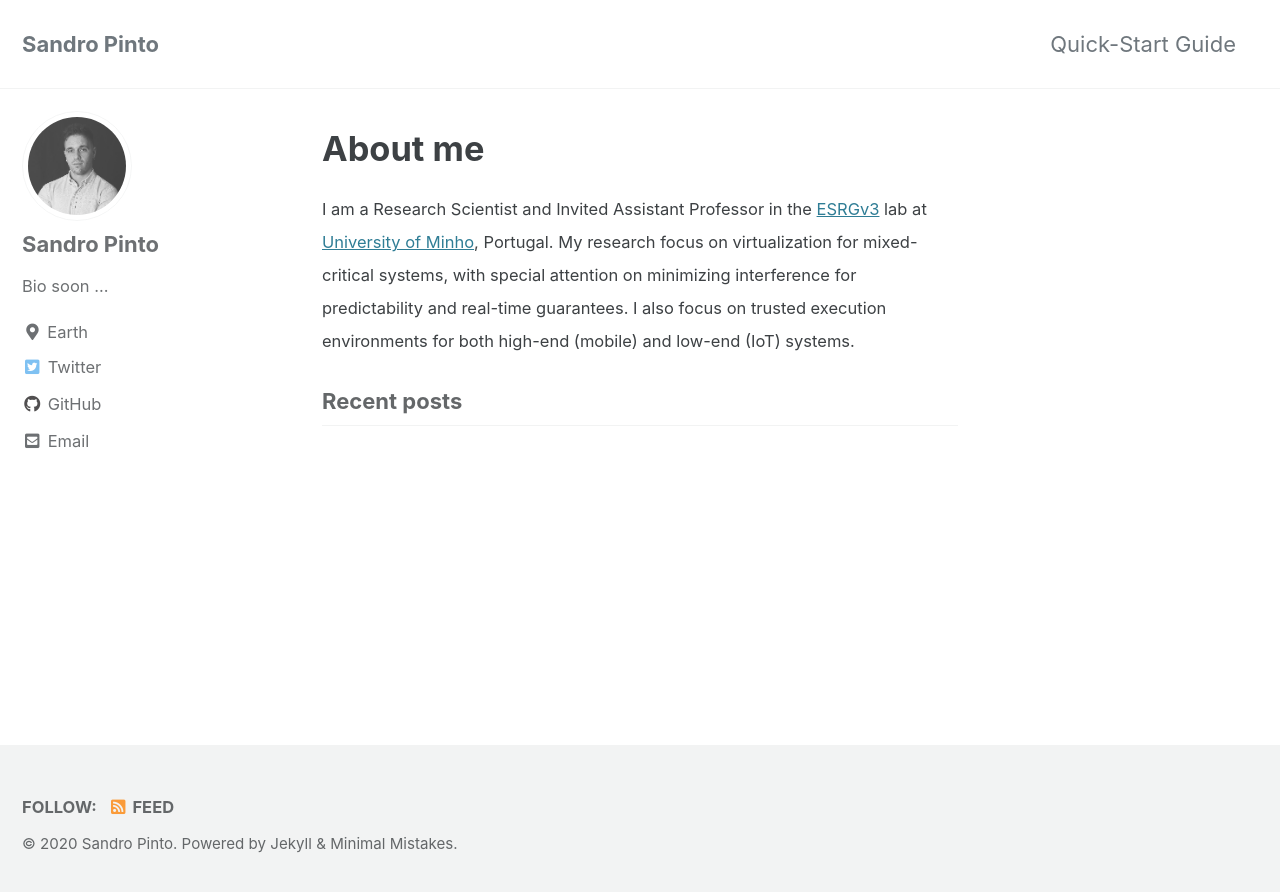
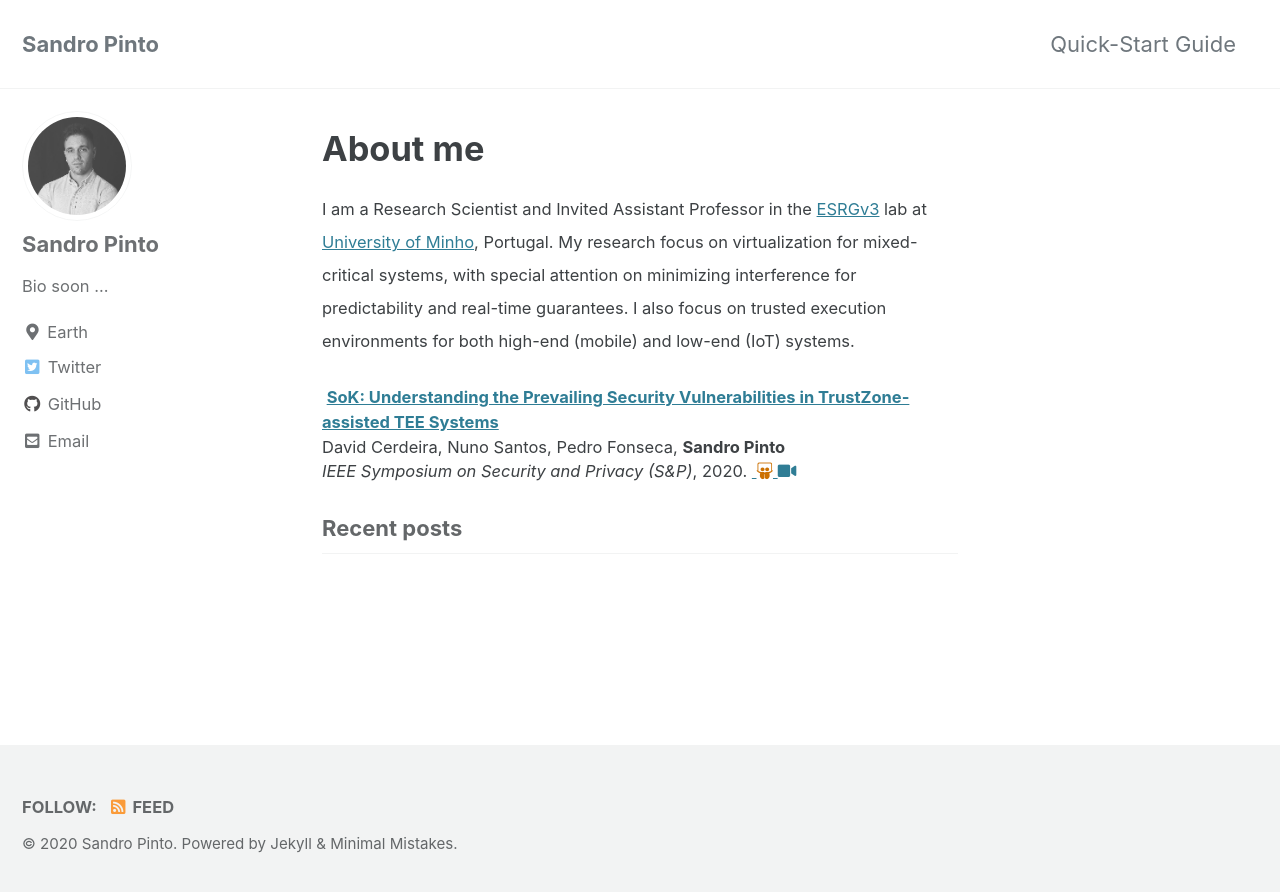
Before and after one commit to sandro2pinto/sandro2pinto.github.io, a Jekyll site: the page built from index.html, in a window 1280 px wide. Shown: the top 892 px of the page. Built offline with Jekyll 4.4.1, drawn with Linux system fonts in a browser that asks for light colours; cached includes are drawn as plain includes; the list of posts is cut into pages by our own code.

Commit message:
Add sp2020 paper

```diff
--- a/index.html
+++ b/index.html
@@ -10,3 +10,12 @@ author_profile: true
     minimizing interference for predictability and real-time guarantees. I also focus on
     trusted execution environments for both high-end (mobile) and low-end (IoT) systems.
 </small></p>
+
+<tr><small><td></td><td><div> <i class="fab fa-file-pdf-o"></i>
+    <b> <a class="pub-title" href="files/sp2020-tees.pdf">SoK: Understanding the Prevailing Security Vulnerabilities in TrustZone-assisted TEE Systems</a> </b>
+    <br /> David Cerdeira, Nuno Santos, Pedro Fonseca, <b>Sandro Pinto</b>
+    <br /> <em>IEEE Symposium on Security and Privacy (S&P)</em>, 2020.
+    <a href="files/sp2020-tees.pdf" class="nounderline"> <i class="fab fa-file-pdf-o" style="color:#bb0000;" title="PDF"></i> </a>
+    <a href="files/sp2020-tees-slides.pdf" class="nounderline"> <i class="fab fa-slideshare" style="color:#cc7000;" title="Slides"></i> </a>
+    <a href="https://www.youtube.com/watch?v=8VOrLyC4oto" class="nounderline"> <i class="fas fa-video" title="Talk"></i> </a>
+</div></td></small></tr>
```
Also changed, not shown: 1 other file.
